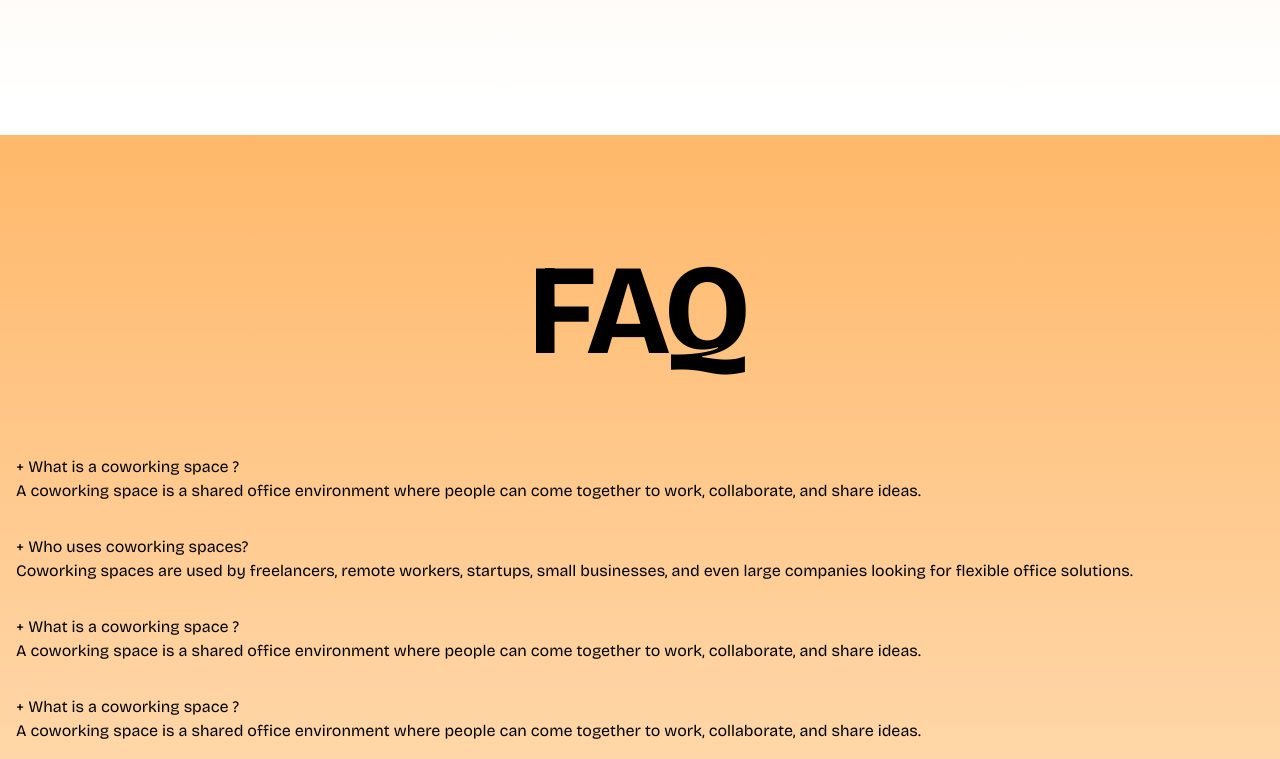
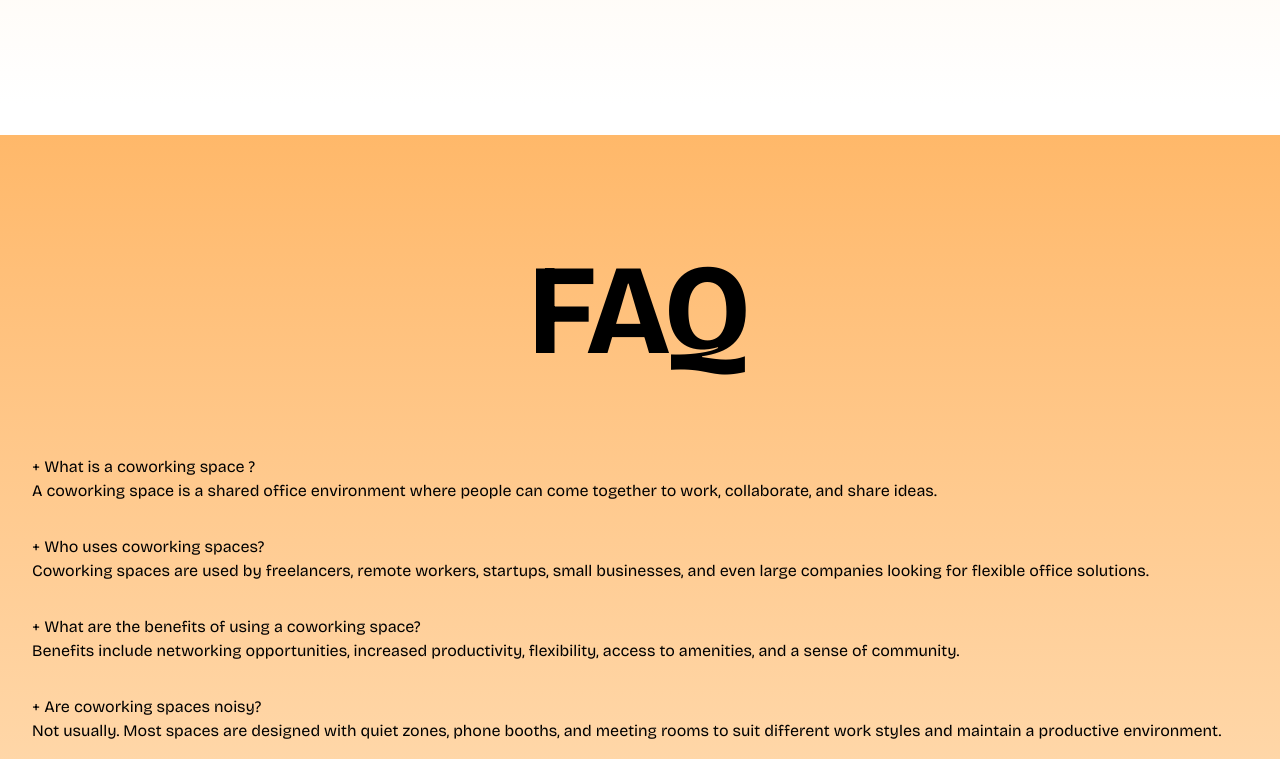
Before and after one commit to Redalaaouaj/Workly, a website: page index.html in a window 1280 px wide. Shown: the part 3844-4603 px from the top of the page. Drawn offline with nearby package versions, Linux system fonts and the light colour scheme.

Commit message:
FAQ content

```diff
--- a/index.html
+++ b/index.html
@@ -169,25 +169,25 @@
         <p class="text-black font-extrabold text-6xl md:text-9xl">FAQ</p>
       </div>
 
-      <div class="max-w-7xl mx-auto p-4 ">
+      <div class="max-w-7xl mx-auto px-8 py-4">
         <h2>+ What is a coworking space ?</h2>
         <p>A coworking space is a shared office environment where people can come together
 to work, collaborate, and share ideas.</p>
       </div>
-      <div class="max-w-7xl mx-auto p-4">
+      <div class="max-w-7xl mx-auto px-8 py-4">
         <h2>+ Who uses coworking spaces?</h2>
         <p>Coworking spaces are used by freelancers, remote workers, startups, small
 businesses, and even large companies looking for flexible office solutions.</p>
       </div>
-      <div class="max-w-7xl mx-auto p-4">
-        <h2>+ What is a coworking space ?</h2>
-        <p>A coworking space is a shared office environment where people can come together
-to work, collaborate, and share ideas.</p>
+      <div class="max-w-7xl mx-auto px-8 py-4">
+        <h2>+ What are the benefits of using a coworking space?</h2>
+        <p>Benefits include networking opportunities, increased productivity, flexibility, access
+to amenities, and a sense of community.</p>
       </div>
-      <div class="max-w-7xl mx-auto p-4">
-        <h2>+ What is a coworking space ?</h2>
-        <p>A coworking space is a shared office environment where people can come together
-to work, collaborate, and share ideas.</p>
+      <div class="max-w-7xl mx-auto px-8 py-4">
+        <h2>+ Are coworking spaces noisy?</h2>
+        <p>Not usually. Most spaces are designed with quiet zones, phone booths, and meeting
+rooms to suit different work styles and maintain a productive environment.</p>
       </div>
 
     </section>
```
Also changed, not shown: src/output.css.
